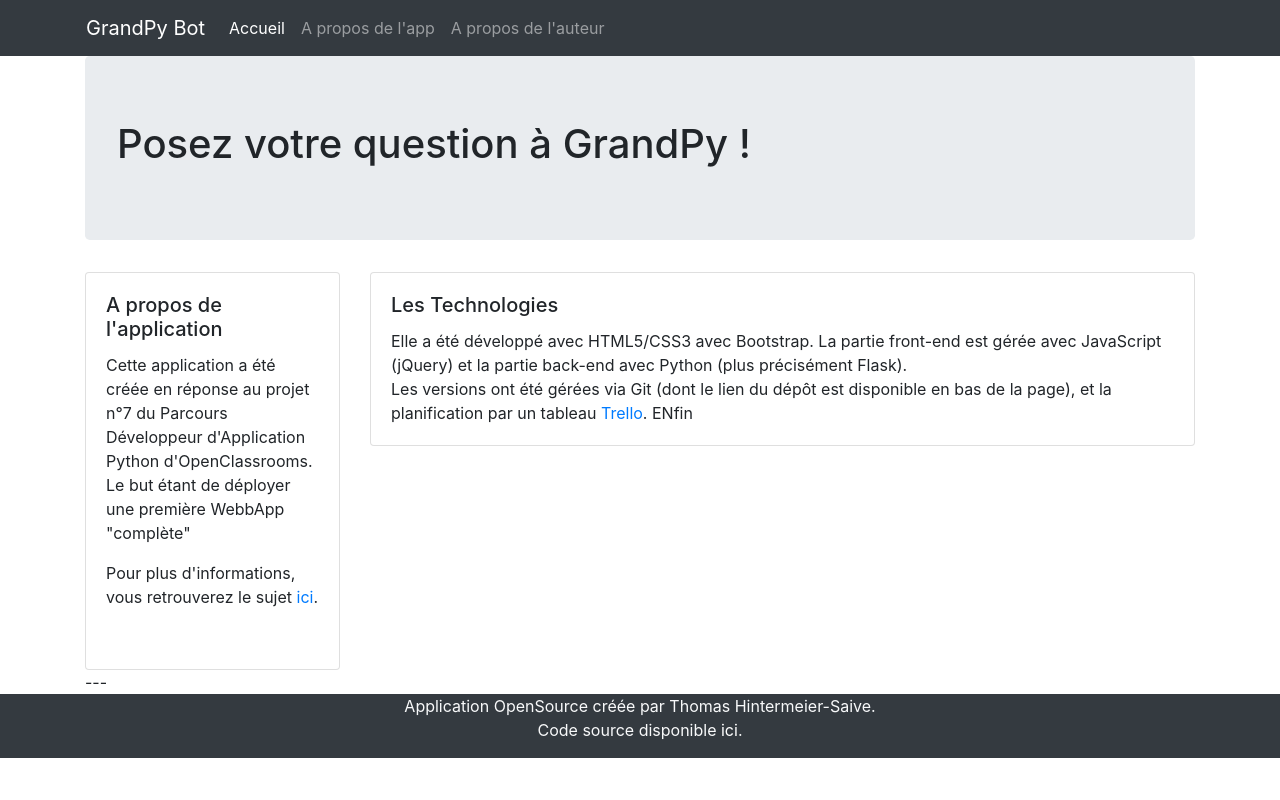
After one commit to hintermeier-t/projet_7_grandpy_bot, a Flask app: page /about_app/ in a window 1280 px wide. The commit adds this page. Run offline with Flask 2, Linux system fonts and the light colour scheme; some libraries are stand-ins or nearby versions.

Commit message:
Mise en place du squelette du site, premiers essais avec flasks. Prochaine étape : les tests du parser

```diff
--- /dev/null
+++ b/app/templates/about_app.html
@@ -0,0 +1,32 @@
+{% extends 'squelette.html' %}
+{% block content %}
+<div class="container">
+    <div class="row">
+      <div class="col">
+        <div class="jumbotron">
+          <h1>Posez votre question à GrandPy !</h1>
+        </div>
+      </div>
+    </div>
+    <div class="row">
+      <div class="col-12 col-lg-3">
+        <div class="card">
+          <div class="card-body">
+            <h5 class="card-title">A propos de l'application</h5>
+            <p class="card-text">Cette application a été créée en réponse au projet n°7 du Parcours Développeur d'Application Python d'OpenClassrooms. Le but étant de déployer une première WebbApp "complète"<div class="">Pour plus d'informations, vous retrouverez le sujet <a href="https://openclassrooms.com/fr/paths/68/projects/158/assignment">ici</a>.</div><br>
+            </p>
+          </div>
+        </div>
+      </div>
+      <div class="col-12 col-lg-9">
+        <div class="card">
+          <div class="card-body">
+            <h5 class="card-title">Les Technologies</h5>
+            <p class="card-text">Elle a été développé avec HTML5/CSS3 avec Bootstrap. La partie front-end est gérée avec JavaScript (jQuery) et la partie back-end avec Python (plus précisément Flask).<br>
+            Les versions ont été gérées via Git (dont le lien du dépôt est disponible en bas de la page), et la planification par un tableau
+            <a href="https://trello.com/b/J4D31FEi/grandpy-bot">Trello</a>. ENfin</p>
+          </div>
+        </div>
+      </div>
+    </div>
+{% endblock %}
--- /dev/null
+++ b/app/templates/squelette.html
@@ -0,0 +1,72 @@
+<!DOCTYPE html>
+<html lang="en">
+
+<head>
+  <!-- Required meta tags -->
+  <meta charset="utf-8" />
+  <meta name="viewport" content="width=device-width, initial-scale=1, shrink-to-fit=no" />
+
+  <link
+  rel="stylesheet"
+  href="https://stackpath.bootstrapcdn.com/bootstrap/4.4.1/css/bootstrap.min.css"
+  integrity="sha384-Vkoo8x4CGsO3+Hhxv8T/Q5PaXtkKtu6ug5TOeNV6gBiFeWPGFN9MuhOf23Q9Ifjh"
+  crossorigin="anonymous"
+  >
+  <!-- <link
+  rel="stylesheet"
+  href="{{ url_for('static', filename='css/style.css') }}"
+  > -->
+
+
+  <title>GrandPy Bot</title>
+</head>
+
+<body>
+  <div class="bg-dark">
+    <div class="container">
+      <div class="row">
+        <nav class="col navbar navbar-expand-lg navbar-dark">
+          <a class="navbar-brand" href="{{ url_for('index') }}">GrandPy Bot</a>
+          <button class="navbar-toggler" type="button" data-toggle="collapse" data-target="#navbarContent" aria-controls="navbarSupportedContent" aria-expanded="false" aria-label="Toggle navigation">
+            <span class="navbar-toggler-icon"></span>
+          </button>
+          <div id="navbarContent" class="collapse navbar-collapse">
+            <ul class="navbar-nav">
+              <li class="nav-item active">
+                <a class="nav-link" href="{{ url_for('index') }}">Accueil</a>
+              </li>
+              <li class="nav-item">
+                <a class="nav-link" href="{{ url_for('about_app') }}">A propos de l'app</a>
+              </li>
+              <li class="nav-item">
+                <a class="nav-link" href="{{ url_for('about_me') }}">A propos de l'auteur</a>
+              </li>
+            </ul>
+          </div>
+        </nav>
+      </div>
+    </div>
+  </div>
+
+  {% block content %}{% endblock %}
+  <div class="row">
+    <div class="col">
+      ---
+    </div>
+  </div>
+</div>
+<footer class="bg-dark">
+  <div class="container">
+    <p class="text-light text-center">Application OpenSource créée par Thomas Hintermeier-Saive.<br>
+        Code source disponible <a class="text-white" href="https://github.com/hintermeier-t/projet_7_grandpy_bot">ici</a>.</p>
+    <div class="row">
+    </div>
+  </div>
+</footer>
+
+    <!-- jQuery, puis Popper.js, enfin Bootstrap JS -->
+    <script src="https://code.jquery.com/jquery-3.4.1.slim.min.js" integrity="sha384-J6qa4849blE2+poT4WnyKhv5vZF5SrPo0iEjwBvKU7imGFAV0wwj1yYfoRSJoZ+n" crossorigin="anonymous"></script>
+    <script src="https://cdn.jsdelivr.net/npm/popper.js@1.16.0/dist/umd/popper.min.js" integrity="sha384-Q6E9RHvbIyZFJoft+2mJbHaEWldlvI9IOYy5n3zV9zzTtmI3UksdQRVvoxMfooAo" crossorigin="anonymous"></script>
+    <script src="https://stackpath.bootstrapcdn.com/bootstrap/4.4.1/js/bootstrap.min.js" integrity="sha384-wfSDF2E50Y2D1uUdj0O3uMBJnjuUD4Ih7YwaYd1iqfktj0Uod8GCExl3Og8ifwB6" crossorigin="anonymous"></script>
+  </body>
+  </html>
--- a/app/views.py
+++ b/app/views.py
@@ -1,10 +1,16 @@
-from flask import Flask
+from flask import Flask, render_template
 
 app = Flask(__name__)
 
 @app.route('/')
+@app.route('/index/')
 def index():
-    return "Hello world !"
+    return render_template('index.html')
 
-if __name__ == "__main__":
-    app.run()
+@app.route('/about_me/')
+def about_me():
+    return render_template('about_me.html')
+
+@app.route('/about_app/')
+def about_app():
+    return render_template('about_app.html')
```
Also changed, not shown: app/templates/about_me.html (added, +29 -0 lines), app/templates/index.html (+3 -63 lines).
